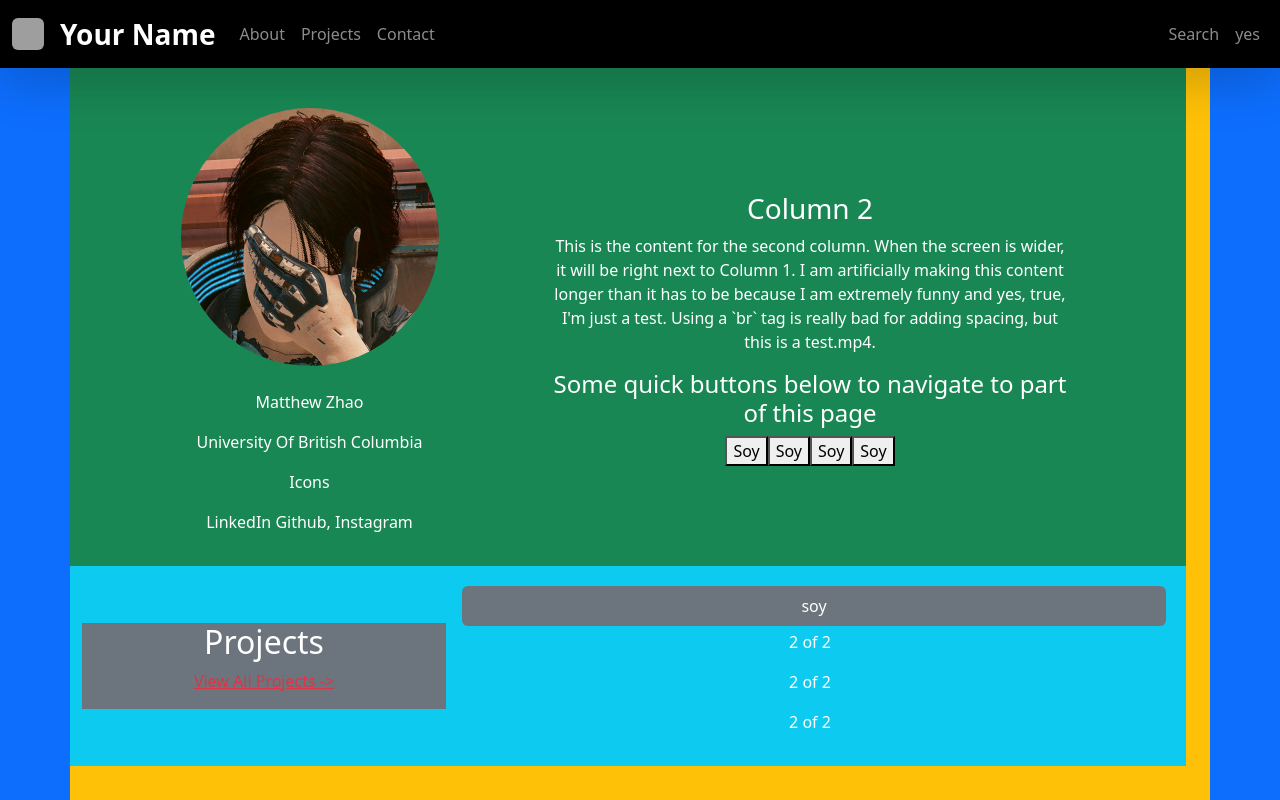
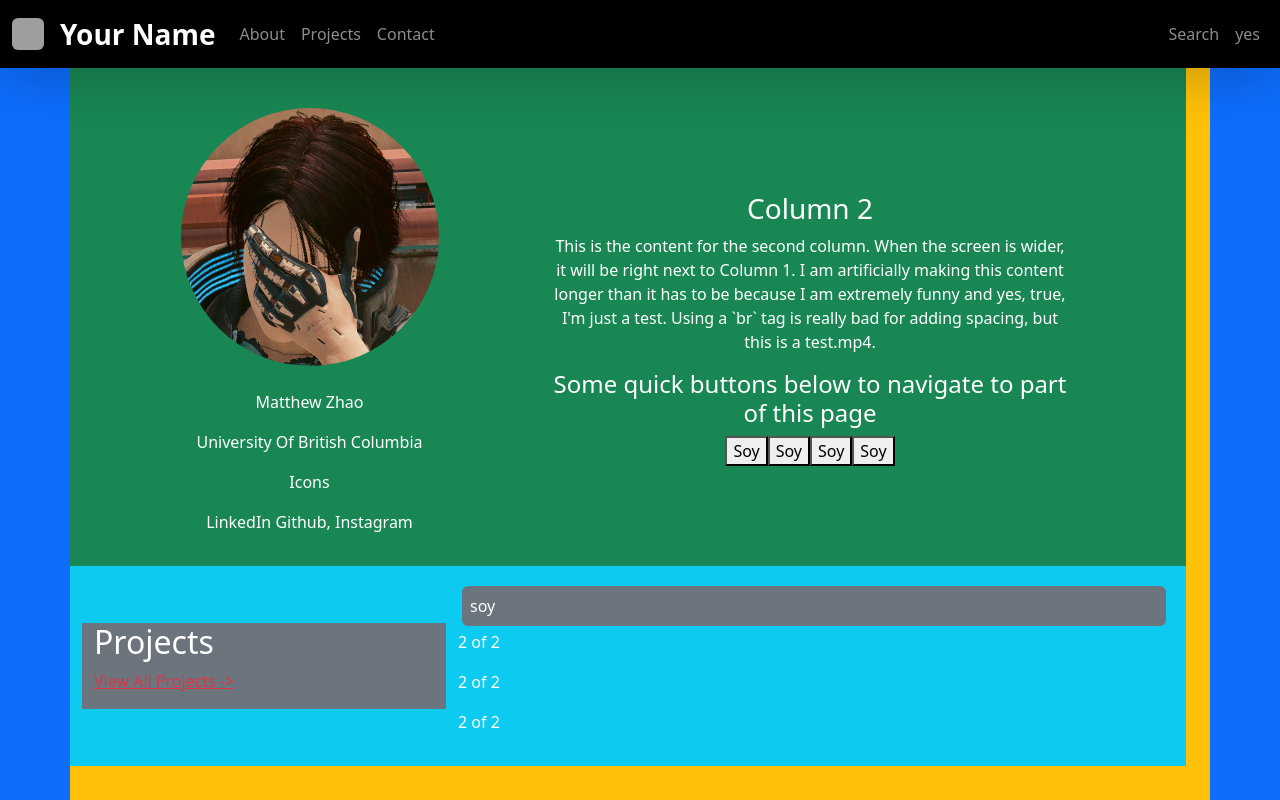
Before and after one commit to Matthewz43/MattsWebsite, a React (Vite) app: page / in a window 1280 px wide. Shown: the top 800 px of the page. Built offline with nearby package versions, Linux system fonts and the light colour scheme; grey boxes are pictures that could not be loaded.

Commit message:
Tweaked css properties

```diff
--- a/src/components/AboutPage.tsx
+++ b/src/components/AboutPage.tsx
@@ -25,7 +25,7 @@ const Section: React.FC<SectionProps> = ({ color, children }) => {
         use this to center it and then add container fluid to "increase size of class"
         OKAY CHANGE text-center TO SOMEWHERE ELSE IT KINDA RUINS SHIT
       */}
-      <div className="bg-warning container text-white text-center">{children}</div>
+      <div className="bg-warning container text-white ">{children}</div>
     </div>
   );
 };
--- a/src/components/AboutPage/Biography.tsx
+++ b/src/components/AboutPage/Biography.tsx
@@ -45,7 +45,7 @@ function BiographyDescription() {
 function MySummary() {
   return (
     // change to bg-transparent after testing bs is
-    <div className={`bg-success row container align-items-center pt-5 pb-3`}>
+    <div className={`bg-success row container align-items-center pt-5 pb-3 text-center`}>
       <div className="col-12 col-lg-5">
         <MeIcon></MeIcon>
       </div>
```
